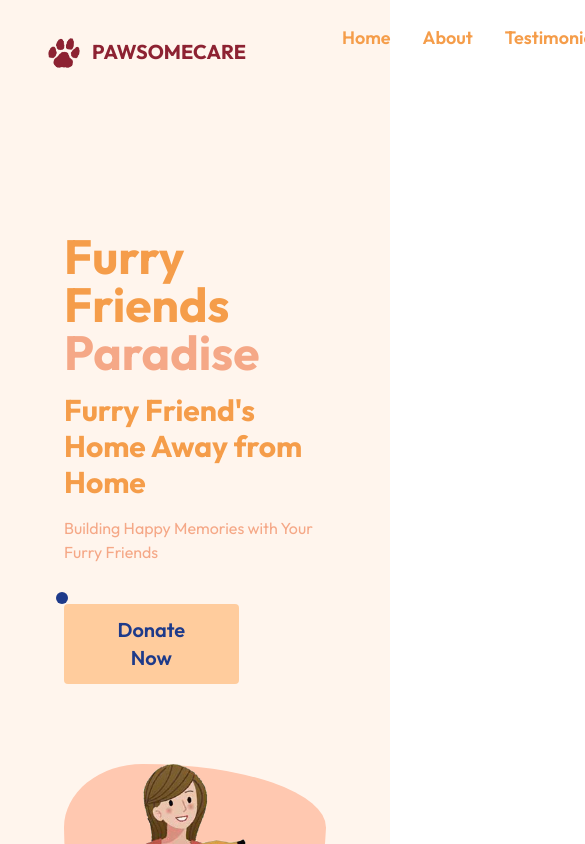
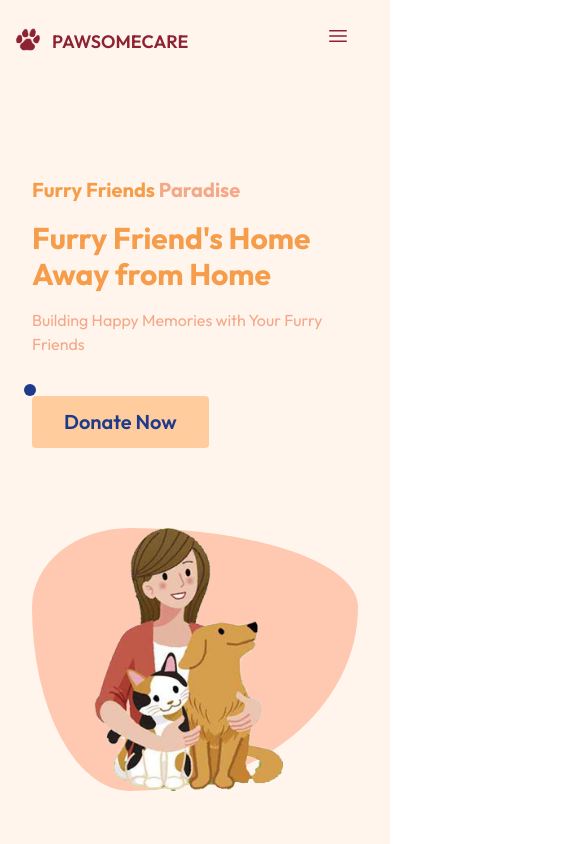
Before and after one commit to QuaziSamiha/PawsomeCare, a React (Vite) app: page / in a window 390 px wide. Shown: the top 844 px of the page, 585 px wide, since content can reach past the window. Built offline with nearby package versions, Linux system fonts and the light colour scheme; a web font is replaced by a local one.

Commit message:
navbar almost done

```diff
--- a/package.json
+++ b/package.json
@@ -11,6 +11,7 @@
   },
   "dependencies": {
     "@fontsource/roboto": "^5.0.8",
+    "@heroicons/react": "^2.0.18",
     "localforage": "^1.10.0",
     "match-sorter": "^6.3.1",
     "react": "^18.2.0",
--- a/src/components/Home/Header.jsx
+++ b/src/components/Home/Header.jsx
@@ -5,10 +5,10 @@ function Header() {
   };
   return (
     <>
-      <div className="h-screen mb-24 p-16 bg-[#fff5ed] ">
-        <div className="sm:flex justify-around ">
+      <div className="h-screen mb-24 p-8 lg:p-16 bg-[#fff5ed]">
+        <div className="sm:flex justify-around">
           <div className="my-16">
-            <h1 className="text-[#f59d4a] text-5xl font-extrabold my-4">
+            <h1 className="text-[#f59d4a] text-xl lg:text-5xl font-extrabold my-4">
               Furry Friends <span className="text-[#f5a887]">Paradise</span>
             </h1>
             <h1 className="text-3xl font-bold mb-4 text-[#f59d4a]">
--- a/src/components/shared/Navbar.jsx
+++ b/src/components/shared/Navbar.jsx
@@ -1,7 +1,11 @@
 // eslint-disable-next-line no-unused-vars
 import { Link, animateScroll as scroll } from "react-scroll";
 import logo from "../../images/logo.png";
+import { useState } from "react";
+import { Bars3Icon, XMarkIcon } from "@heroicons/react/24/solid";
+
 function Navbar() {
+  const [isOpen, setIsOpen] = useState(false);
   const routes = [
     { id: "home", name: "Home" },
     { id: "about", name: "About" },
@@ -10,20 +14,35 @@ function Navbar() {
   ];
 
   return (
-    <nav className="bg-[#fff5ed] text-[#8d2232] py-6 w-full flex items-center justify-between">
+    <nav className="bg-[#fff5ed] text-[#8d2232] lg:py-6 w-full flex items-baseline md:items-center justify-between">
       <div className="">
-        <div className=" flex items-center mx-12">
-          <div className="w-8 h-10">
+        <div className="flex items-baseline md:items-center py-6 mx-4 md:mx-12">
+          <div className="w-6 md:w-8 h-6 md:h-10">
             <img src={logo} alt="" />
           </div>
-          <p className=" pl-3 text-xl font-bold uppercase">Pawsomecare</p>
+          <p className="pl-3 text-lg md:text-xl font-semibold md:font-bold uppercase">
+            Pawsomecare
+          </p>
         </div>
       </div>
-      <ul className="flex mx-8 text-[#f59d4a]">
+      <div className="lg:hidden">
+        <button onClick={() => setIsOpen(!isOpen)}>
+          {isOpen === false ? (
+            <Bars3Icon className="h-6 w-6 mx-10" />
+          ) : (
+            <XMarkIcon className="h-6 w-6 mx-10" />
+          )}
+        </button>
+      </div>
+      <ul
+        className={`md:flex items-baseline justify-left mx-8 text-[#f59d4a] absolute md:static duration-500 w-full pl-1 py-5 ${
+          isOpen ? "top-12" : "-top-48"
+        }`}
+      >
         {routes.map((route) => (
           <li
             key={route.id}
-            className="font-semibold text-lg px-4 cursor-pointer hover:font-Pachano"
+            className="font-semibold lg:text-lg px-4 cursor-pointer hover:text-[#fdaf66]"
           >
             <Link
               activeClass="active"
--- a/src/main.jsx
+++ b/src/main.jsx
@@ -5,7 +5,7 @@ import { RouterProvider } from "react-router-dom";
 import router from "./components/Routes/Routes.jsx";
 
 ReactDOM.createRoot(document.getElementById("root")).render(
-  <div className="mx-0 sm:mx-14 font-Outfit">
+  <div className="sm:mx-8 lg:mx-14 font-Outfit">
     <React.StrictMode>
       <RouterProvider router={router} />
     </React.StrictMode>
```
Also changed, not shown: 1 other file (tests, documents, lock files or other folders).
